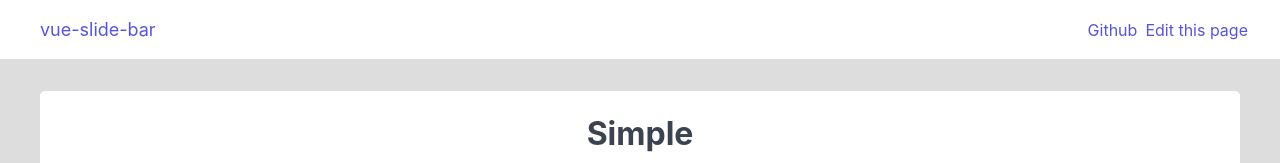
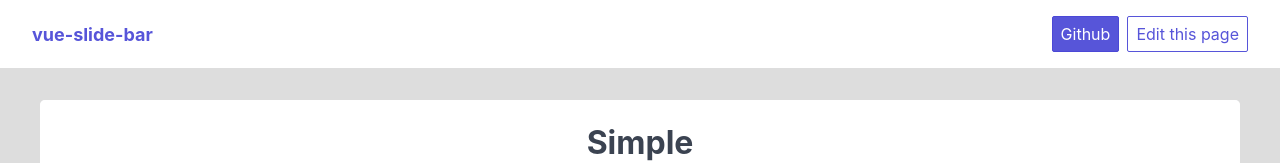
Before and after one commit to frncsdrk/vue-slide-bar-demo-page, a Vue app: page / in a window 1280 px wide. Shown: the top 163 px of the page. Built offline with nearby package versions, Linux system fonts and the light colour scheme.

Commit message:
Update navbar styling

```diff
--- a/src/components/Navbar.vue
+++ b/src/components/Navbar.vue
@@ -1,12 +1,12 @@
 <template>
   <div>
-    <header class="navbar">
+    <header class="navbar navbar-fixed">
       <section class="navbar-section">
-        <a href="#" class="navbar-brand ml-2" target="_blank">vue-slide-bar</a>
+        <a href="#" class="navbar-brand text-bold mr-2" target="_blank">vue-slide-bar</a>
       </section>
       <section class="navbar-section">
-        <a href="https://github.com/biigpongsatorn/vue-slide-bar" class="mr-2" target="_blank">Github</a>
-        <a href="https://github.com/frncsdrk/vue-slide-bar-demo-page">Edit this page</a>
+        <a href="https://github.com/biigpongsatorn/vue-slide-bar" class="btn btn-primary mr-2" target="_blank">Github</a>
+        <a href="https://github.com/frncsdrk/vue-slide-bar-demo-page" class="btn">Edit this page</a>
       </section>
     </header>
   </div>
```
